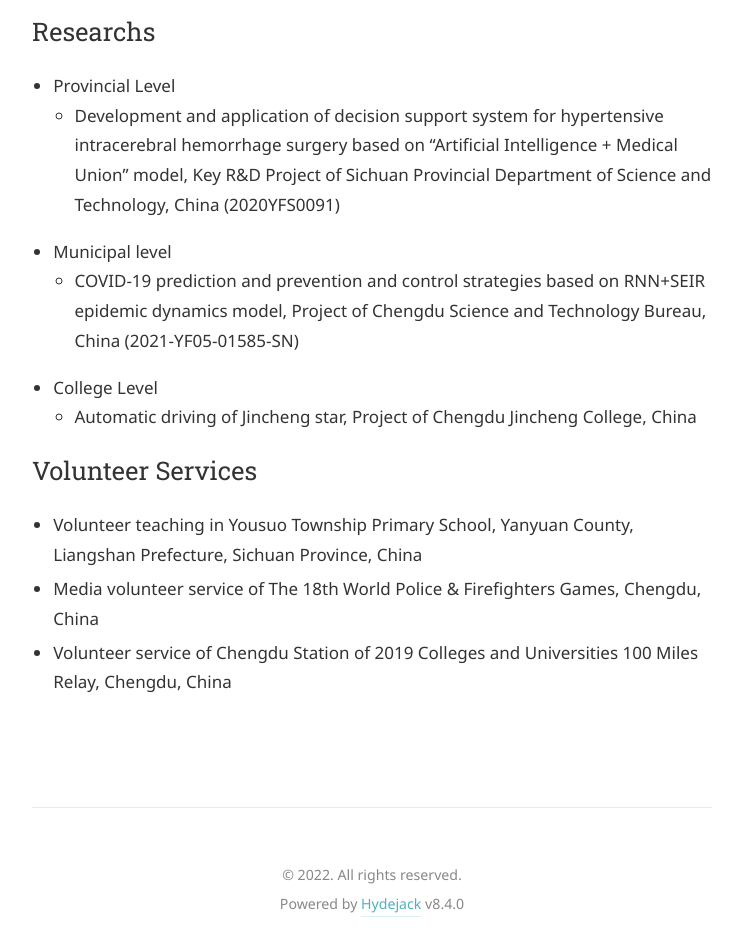
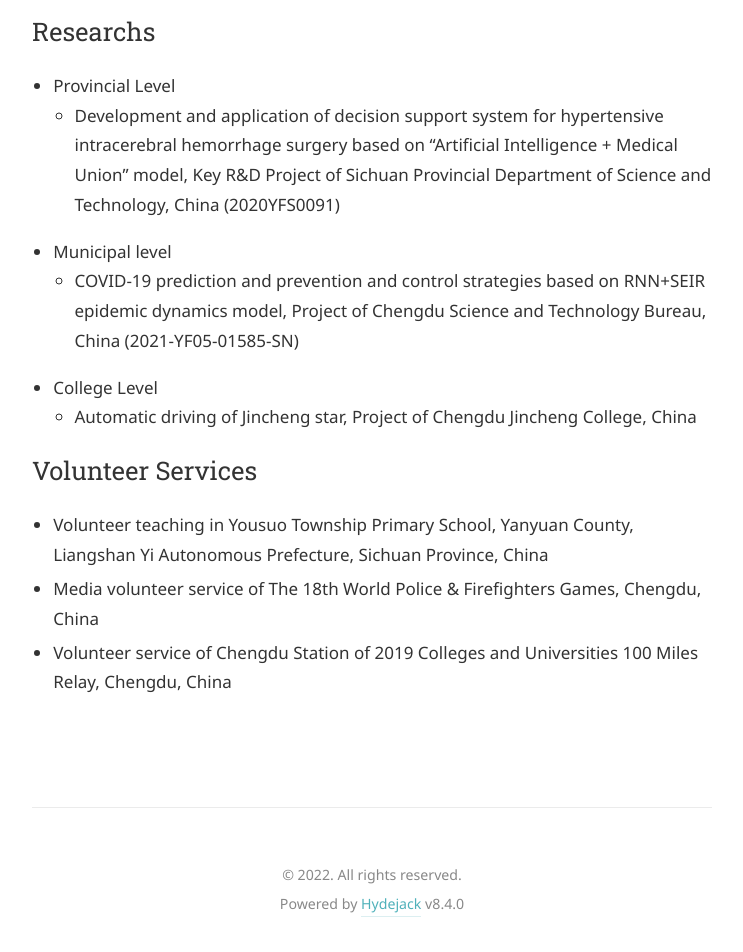
Before and after one commit to chenxumiao/chenxumiao.github.io, a Jekyll site: the page built from personalexperiences.md, in a window 1280 px wide. Shown: the part 1115-2067 px from the top of the page, without its empty margins (393-1136 px from the left). Built offline with Jekyll 4.4.1, drawn with Linux system fonts in a browser that asks for light colours; some web fonts are replaced.

Commit message:
Update personalexperiences.md

```diff
--- a/personalexperiences.md
+++ b/personalexperiences.md
@@ -30,6 +30,6 @@ title: Personal Experiences
 
 ## Volunteer Services
 
-*  Volunteer teaching in Yousuo Township Primary School, Yanyuan County, Liangshan Prefecture, Sichuan Province, China
+*  Volunteer teaching in Yousuo Township Primary School, Yanyuan County, Liangshan Yi Autonomous Prefecture, Sichuan Province, China
 *  Media volunteer service of The 18th World Police & Firefighters Games, Chengdu, China
 *  Volunteer service of Chengdu Station of 2019 Colleges and Universities 100 Miles Relay, Chengdu, China
```
